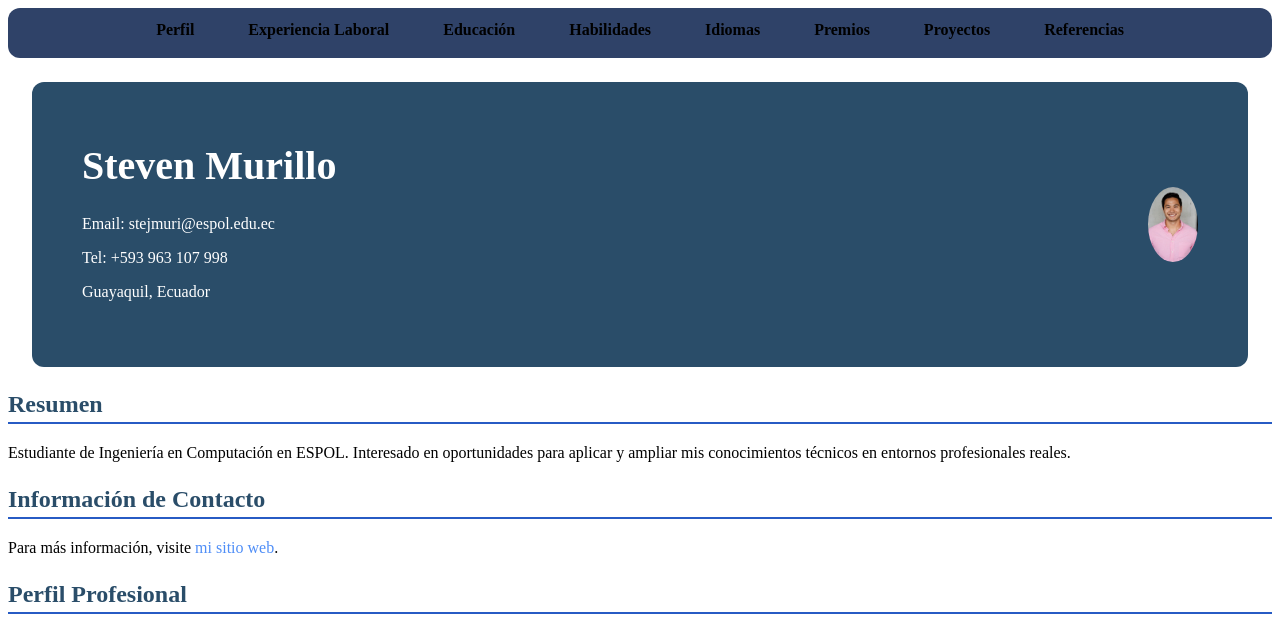
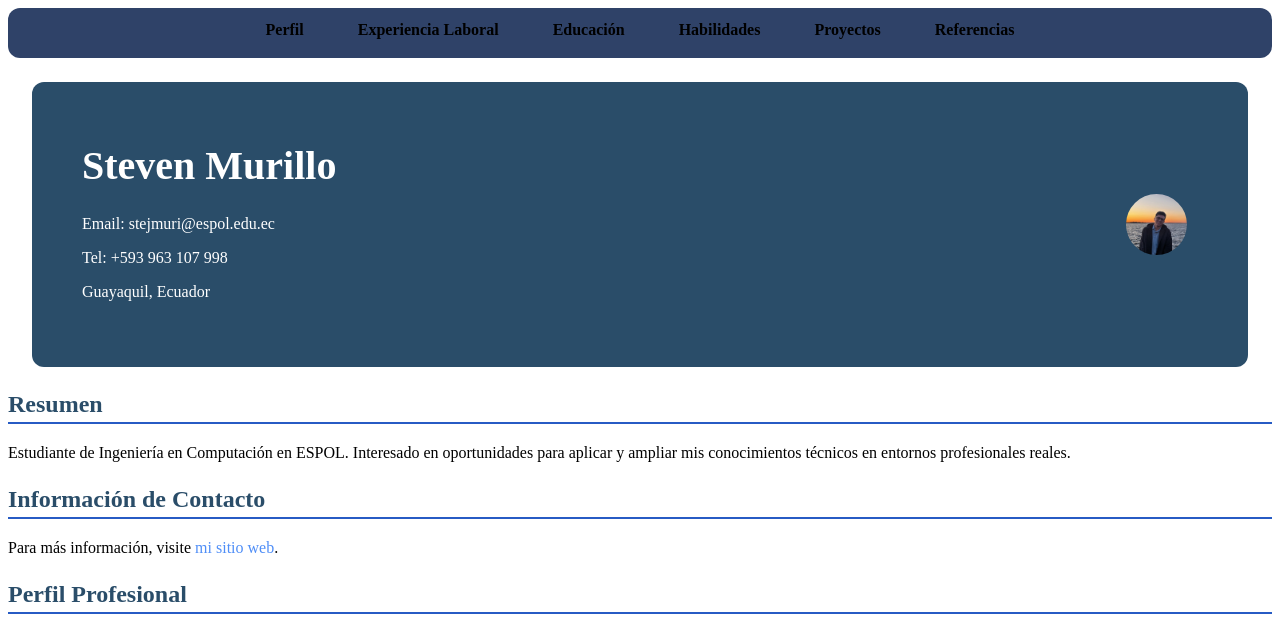
Before and after one commit to Stejmuri/curriculum, a plain HTML site: page index.html in a window 1280 px wide. Shown: the top 631 px of the page. Drawn offline with Linux system fonts and the light colour scheme.

Commit message:
Avance 3

```diff
--- a/index.html
+++ b/index.html
@@ -12,15 +12,6 @@
     <link rel="stylesheet" href="style.css">
 </head>
 
-<!--
-<head>
-    <meta charset="UTF-8">
-    <title>Currículum Vitae</title>
-    <meta name="viewport" content="width=device-width, initial-scale=1.0">
-    <link rel="stylesheet" href="style.css">
-</head>
--->
-
 <body id="body">
 
     <nav id="nav">
@@ -29,8 +20,6 @@
             <li><a href="#experiencia">Experiencia Laboral</a></li>
             <li><a href="#educacion">Educación</a></li>
             <li><a href="#habilidades">Habilidades</a></li>
-            <li><a href="#idiomas">Idiomas</a></li>
-            <li><a href="#premios">Premios</a></li> <!-- AGREGADO -->
             <li><a href="#proyectos">Proyectos</a></li> <!-- AGREGADO -->
             <li><a href="#referencias">Referencias</a></li> <!-- AGREGADO -->
         </ul>
@@ -44,7 +33,7 @@
             <p>Guayaquil, Ecuador</p>
         </div>
         <div class="fotodeperfil">
-            <img id="photo" src="curriculum.jpg" alt="Foto de perfil de Steven Murillo">
+            <img id="photo" src="StevenM.jpg" alt="Foto de perfil de Steven Murillo">
         </div>
     </header>
 
```
Also changed, not shown: StevenM.jpg (added).
